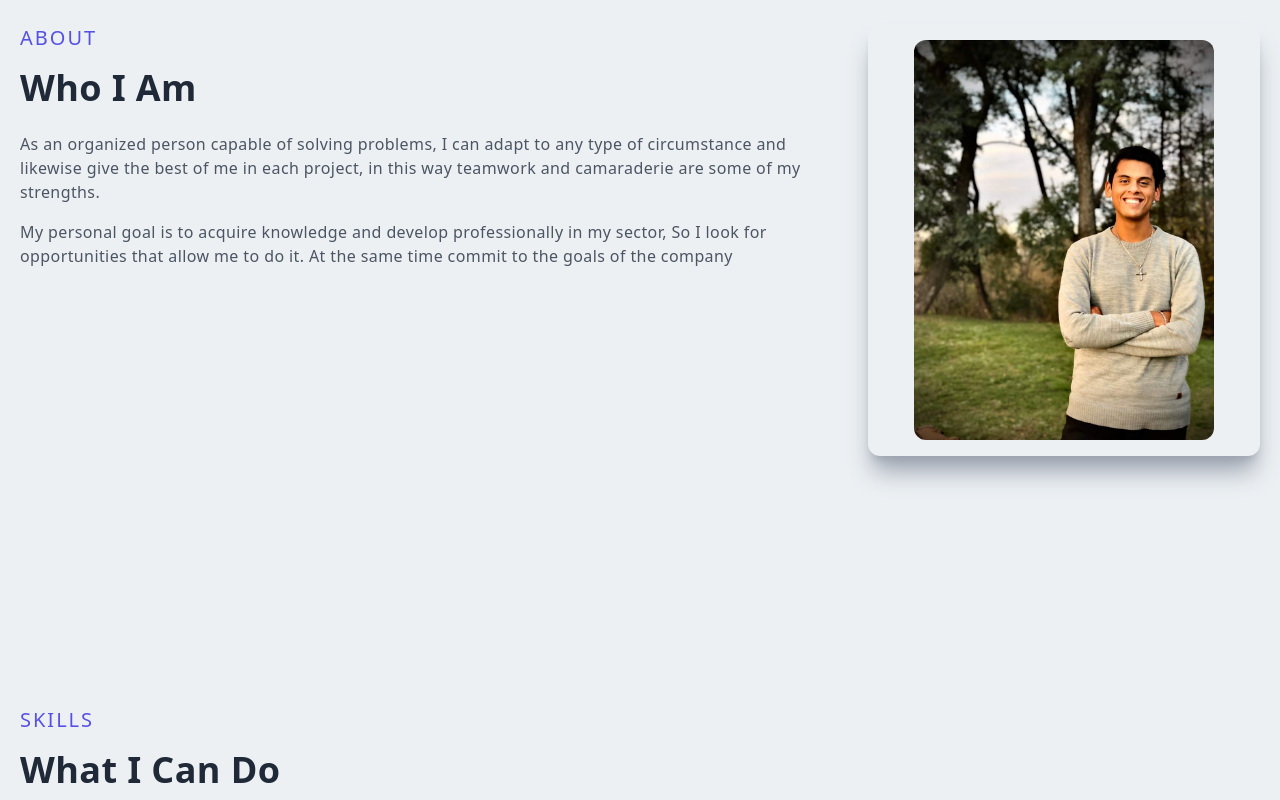
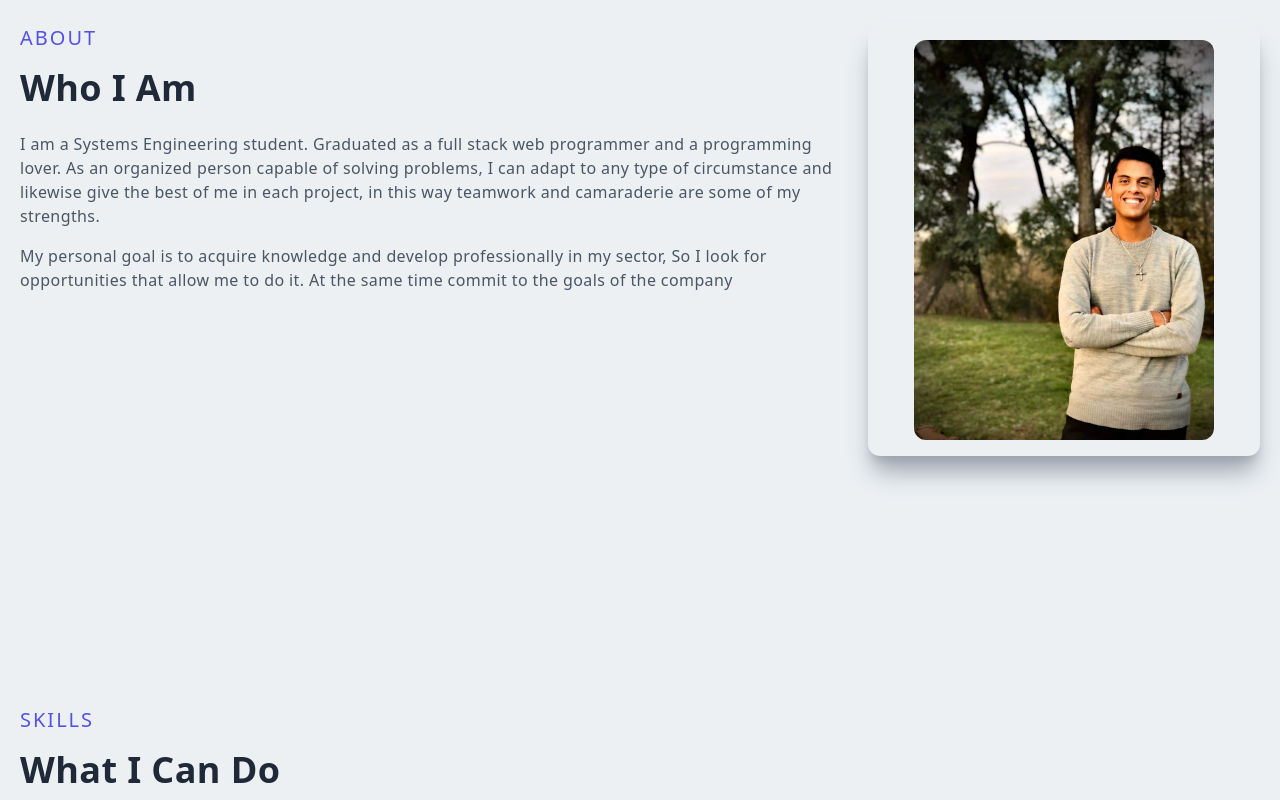
Before and after one commit to mateocpd/portfolio-next.js, a Next.js app: page / in a window 1280 px wide. Shown: the part 960-1760 px from the top of the page. Built offline with nearby package versions, Linux system fonts and the light colour scheme.

Commit message:
add info about

```diff
--- a/components/About.jsx
+++ b/components/About.jsx
@@ -1,31 +1,39 @@
 import Image from "next/image";
 import React from "react";
-import yo from '/public/assets/yo.jpg'
+import yo from "/public/assets/yo.jpg";
 
 const About = () => {
   return (
-    <div id='about' className="w-full md:h-screen p-2 flex items-center py-16">
+    <div id="about" className="w-full md:h-screen p-2 flex items-center py-16">
       <div className="max-w-[1240px] m-auto md:grid grid-cols-3 gap-8 ">
         <div className="col-span-2">
-          <p className='uppercase text-xl tracking-widest text-[#5651e5]'>About</p>
+          <p className="uppercase text-xl tracking-widest text-[#5651e5]">
+            About
+          </p>
           <h2 className="py-4 ">Who I Am</h2>
           <p className="py-2 text-gray-600">
-            As an organized person capable of solving problems, I can adapt to
-            any type of circumstance and likewise give the best of me in each
-            project, in this way teamwork and camaraderie are some of my
-            strengths.
+            I am a Systems Engineering student. Graduated as a full stack web
+            programmer and a programming lover.
+            As an organized person capable of
+            solving problems, I can adapt to any type of circumstance and
+            likewise give the best of me in each project, in this way teamwork
+            and camaraderie are some of my strengths.
           </p>
           <p className="py-2 text-gray-600">
             My personal goal is to acquire knowledge and develop professionally
             in my sector, So I look for opportunities that allow me to do it. At
             the same time commit to the goals of the company
           </p>
-
-          </div>
-        <div className='w-full h-auto m-auto shadow-xl shadow-gray-400 rounded-xl flex items-center justify-center p-4 hover:scale-105 ease-in duration-300'>
-            <Image className='rounded-xl' src={yo} alt="/" width="300" height="400" />
         </div>
-
+        <div className="w-full h-auto m-auto shadow-xl shadow-gray-400 rounded-xl flex items-center justify-center p-4 hover:scale-105 ease-in duration-300">
+          <Image
+            className="rounded-xl"
+            src={yo}
+            alt="/"
+            width="300"
+            height="400"
+          />
+        </div>
       </div>
     </div>
   );
```
